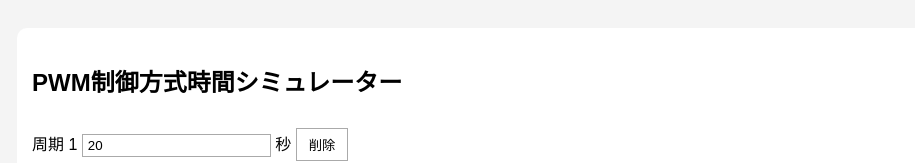
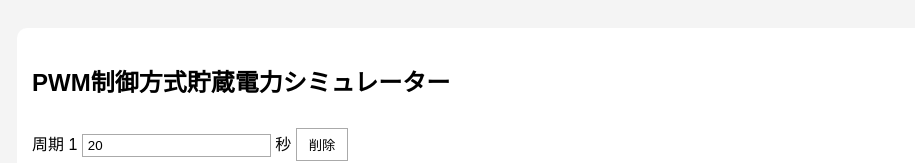
Before and after one commit to wurfel316/PWM-Stored-power-simulator, a plain HTML site: page index.html in a window 1280 px wide. Shown: the top 163 px of the page, without its empty margins (11-926 px from the left). Drawn offline with Linux system fonts and the light colour scheme.

Commit message:
Update index.html

```diff
--- a/index.html
+++ b/index.html
@@ -82,7 +82,7 @@ input[type="text"], input[type="number"], input:not([type]){
 <body>
 
 <div class="box">
-<h2>PWM制御方式時間シミュレーター</h2>
+<h2>PWM制御方式貯蔵電力シミュレーター</h2>
 
 <div id="periodContainer"></div>
 <button onclick="addPeriod()">＋周期追加</button>
```
